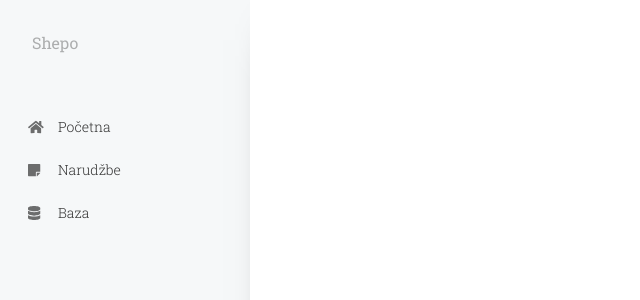
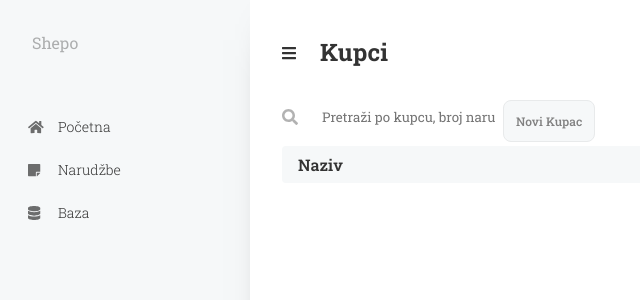
Before and after one commit to dinoDanic/shepo-old, a React (Create React App) app: page /db/customers in a window 1280 px wide. Shown: the top 300 px of the page, without its empty margins (0-640 px from the left). Built offline with nearby package versions, Linux system fonts and the light colour scheme.

Commit message:
products

```diff
--- a/package.json
+++ b/package.json
@@ -14,6 +14,7 @@
     "@types/react": "^17.0.19",
     "@types/react-dom": "^17.0.9",
     "firebase": "^8.10.0",
+    "formik": "^2.2.9",
     "framer-motion": "^4.1.17",
     "react": "^17.0.2",
     "react-beautiful-dnd": "^13.1.0",
--- a/src/App.jsx
+++ b/src/App.jsx
@@ -8,6 +8,7 @@ import DashboardPage from "./pages/dashboard/dashboard.pages";
 import OrdersPage from "./pages/orders/orders.pages";
 import DbPage from "./pages/db/db.page";
 import ProductsPage from "./pages/products/products.page";
+import Customers from "./pages/customers/customers.page";
 
 function App() {
   return (
@@ -21,6 +22,7 @@ function App() {
         <Route exact path="/orders" component={OrdersPage} />
         <Route exact path="/db" component={DbPage} />
         <Route exact path="/db/products" component={ProductsPage} />
+        <Route exact path="/db/customers" component={Customers} />
       </Content>
     </Container>
   );
--- a/src/components/add-product/add-product.component.jsx
+++ b/src/components/add-product/add-product.component.jsx
@@ -25,48 +25,67 @@ const AddProduct = ({ setShowAddProduct }) => {
   };
 
   return (
-    <BoxPop setShowAddProduct={setShowAddProduct}>
+    <BoxPop w="60" setLayer={setShowAddProduct}>
       <Container>
         <Title>Dodaj Proizvod</Title>
         <Form onSubmit={handleSubmit}>
+          <Row>
             <FormSection>
               <InputTitle>Šifra Proizvoda</InputTitle>
               <Input
+                style={{ flex: 0.5 }}
                 onChange={(e) => setProductCode(e.target.value)}
-              placeholder=""
+                placeholder="557CP"
               />
             </FormSection>
             <FormSection>
               <InputTitle>Naziv proizvoda</InputTitle>
               <Input
                 onChange={(e) => setProductName(e.target.value)}
-              placeholder=""
+                placeholder="Pečenjara Krović"
               />
             </FormSection>
+          </Row>
           <FormSection>
-            <InputTitle>Težina kg</InputTitle>
+            <InputTitle>Težina</InputTitle>
             <Input
               onChange={(e) => setProductWeight(e.target.value)}
-              placeholder=""
+              placeholder="kg"
             />
           </FormSection>
-          <Button variant="primary">Dodaj</Button>
+          <ButtonContainer>
+            <Button variant="primary">Dodaj Proizvod</Button>
+          </ButtonContainer>
         </Form>
       </Container>
     </BoxPop>
   );
 };
 
-const Container = styled.div``;
+const Container = styled.div`
+  position: relative;
+  height: 100%;
+`;
 const FormSection = styled.div`
   margin-bottom: 10px;
+  flex: 0.49;
 `;
 const Form = styled.form`
   margin-top: ${(props) => props.theme.space[5]};
+  height: 100%;
+`;
+const Row = styled.div`
+  display: flex;
+  justify-content: space-between;
 `;
 const InputTitle = styled.h5`
   font-weight: 400;
   margin-bottom: ${(props) => props.theme.space[1]};
 `;
+const ButtonContainer = styled.div`
+  position: absolute;
+  bottom: 0;
+  right: 0;
+`;
 
 export default AddProduct;
--- a/src/components/ui/bar/bar.component.jsx
+++ b/src/components/ui/bar/bar.component.jsx
@@ -30,6 +30,7 @@ const defaultStyle = (theme) => `
   cursor: pointer;
   border-radius: ${theme.borderRadius.s};
   margin-bottom: ${theme.space[1]};
+  font-weight: 300;
   div {
     display: flex;
     justify-content: center;
--- a/src/components/ui/box-pop/box-pop.component.jsx
+++ b/src/components/ui/box-pop/box-pop.component.jsx
@@ -4,11 +4,11 @@ import { motion } from "framer-motion";
 
 import Box from "../box/box.component";
 
-const BoxPop = ({ children, setShowAddProduct, w }) => {
+const BoxPop = ({ children, setLayer }) => {
   return (
     <Container animate={{ scale: 1 }}>
-      <Layer onClick={() => setShowAddProduct(false)} />
-      <Content style={{ width: `${w}%` }}>
+      <Layer onClick={() => setLayer(false)} />
+      <Content>
         <Box>{children}</Box>
       </Content>
     </Container>
@@ -23,7 +23,7 @@ const Container = styled(motion.div)`
   height: 100%;
   display: flex;
   justify-content: center;
-  padding-top: ${(props) => props.theme.space[14]};
+  align-items: center;
   z-index: 100;
 `;
 const Layer = styled.div`
@@ -39,6 +39,8 @@ const Content = styled.div`
   z-index: 150;
   height: fit-content;
   min-width: 300px;
+  width: 60%;
+  height: 90%;
 `;
 
 export default BoxPop;
--- a/src/components/ui/box/box.component.jsx
+++ b/src/components/ui/box/box.component.jsx
@@ -8,8 +8,10 @@ const Box = ({ children }) => {
 const Container = styled.div`
   border-radius: ${({ theme }) => theme.borderRadius.m};
   border: 1px solid ${({ theme }) => theme.colors.ui.border};
-  padding: ${(props) => props.theme.space[3]};
+  padding: ${(props) => props.theme.space[6]};
   background-color: white;
+  width: 100%;
+  height: 100%;
 `;
 
 export default Box;
--- a/src/components/ui/button/button.conponent.jsx
+++ b/src/components/ui/button/button.conponent.jsx
@@ -2,13 +2,15 @@ import React from "react";
 import styled from "styled-components";
 
 const defaultStyle = (theme) => `
-padding: ${theme.space[2]};
-margin-bottom: ${theme.space[2]};
+padding: ${theme.space[3]} ${theme.space[3]};
 border: 1px solid ${theme.colors.ui.border};
 border-radius: ${theme.borderRadius.m};
 color: gray;
+font-weight: 500;
 cursor: pointer;
+height: fit-content;
 font-size: ${theme.fontSize.xs};
+
 &:hover {
   border: 1px solid ${theme.colors.ui.borderHover};
 }
--- a/src/components/ui/input/input.component.jsx
+++ b/src/components/ui/input/input.component.jsx
@@ -6,7 +6,7 @@ const Input = ({ ...otherProps }) => {
 };
 
 const InputUi = styled.input`
-  padding: ${(props) => props.theme.space[1]};
+  padding: ${(props) => props.theme.space[2]};
   border: 1px solid ${(props) => props.theme.colors.ui.border};
   border-radius: ${(props) => props.theme.borderRadius.s};
   width: 100%;
--- /dev/null
+++ b/src/pages/customers/components/new-customer.component.jsx
@@ -0,0 +1,65 @@
+import React, { useState } from "react";
+import styled from "styled-components";
+
+import BoxPop from "../../../components/ui/box-pop/box-pop.component";
+import Title from "../../../structure/theme/typography/title.typography";
+import Input from "../../../components/ui/input/input.component";
+import Button from "../../../components/ui/button/button.conponent";
+
+const NewCustomer = ({ setShowCustomer }) => {
+  const [showOffice, setShowOffice] = useState(false);
+  const handleSubmit = (e) => {
+    e.preventDefault();
+  };
+  return (
+    <BoxPop setLayer={setShowCustomer}>
+      <Container>
+        <Title>Novi Kupac</Title>
+        <Form onSubmit={handleSubmit}>
+          <Row>
+            <FormSection>
+              <InputTitle>Naziv</InputTitle>
+              <Input placeholder="" />
+            </FormSection>
+            <FormSection>
+              <InputTitle>Adresa</InputTitle>
+              <Input placeholder="" />
+            </FormSection>
+          </Row>
+
+          <Button>Dodaj Poslovnicu</Button>
+          <ButtonContainer>
+            <Button variant="primary">Dodaj Kupca</Button>
+          </ButtonContainer>
+        </Form>
+      </Container>
+    </BoxPop>
+  );
+};
+
+const Container = styled.div`
+  width: 100%;
+  height: 100%;
+  position: relative;
+`;
+const FormSection = styled.div`
+  margin-bottom: 10px;
+  flex: 0.49;
+`;
+const Form = styled.form`
+  margin-top: ${(props) => props.theme.space[5]};
+`;
+const InputTitle = styled.h5`
+  font-weight: 400;
+  margin-bottom: ${(props) => props.theme.space[1]};
+`;
+const Row = styled.div`
+  display: flex;
+  justify-content: space-between;
+`;
+const ButtonContainer = styled.div`
+  position: absolute;
+  bottom: 0;
+  right: 0;
+`;
+export default NewCustomer;
--- /dev/null
+++ b/src/pages/customers/customers.page.jsx
@@ -0,0 +1,39 @@
+import React, { useState } from "react";
+import styled from "styled-components";
+
+import Header from "../../components/header/header.component";
+import SearchBar from "../orders/components/search-bar.component";
+import Bar from "../../components/ui/bar/bar.component";
+import Button from "../../components/ui/button/button.conponent";
+import NewCustomer from "./components/new-customer.component";
+
+const Customers = () => {
+  const [showCustomer, setShowCustomer] = useState(false);
+  return (
+    <Container>
+      <Header title="Kupci" />
+      <FnBar>
+        <SearchBar />
+        <Button
+          onClick={() => {
+            setShowCustomer(true);
+          }}
+        >
+          Novi Kupac
+        </Button>
+      </FnBar>
+      <Bar variant="main">
+        <CustomerName>Naziv</CustomerName>
+      </Bar>
+      {showCustomer && <NewCustomer setShowCustomer={setShowCustomer} />}
+    </Container>
+  );
+};
+
+const Container = styled.div``;
+const CustomerName = styled.div``;
+const FnBar = styled.div`
+  display: flex;
+`;
+
+export default Customers;
--- a/src/pages/db/db.page.jsx
+++ b/src/pages/db/db.page.jsx
@@ -14,7 +14,9 @@ const DbPage = () => {
         <Link to="db/products">
           <IconCard icon="faShapers" text="Proizvodi" />
         </Link>
-        <IconCard icon="faBriefcase" text="Kupci" />
+        <Link to="db/customers">
+          <IconCard icon="faBriefcase" text="Kupci" />
+        </Link>
       </CardContainer>
     </Container>
   );
--- a/src/pages/products/products.page.jsx
+++ b/src/pages/products/products.page.jsx
@@ -2,8 +2,8 @@ import React, { useState, useEffect } from "react";
 import { db } from "../../firebase/firebase.utils";
 import styled, { css } from "styled-components";
 
+import Header from "../../components/header/header.component";
 import SearchBar from "../orders/components/search-bar.component";
-import MenuTrigger from "../../components/menu/components/menu-trigger.component";
 import Button from "../../components/ui/button/button.conponent";
 import AddProduct from "../../components/add-product/add-product.component";
 import Product from "./product/product.component";
@@ -27,10 +27,7 @@ const ProductsPage = () => {
 
   return (
     <Container>
-      <Header>
-        <MenuTrigger />
-        <Title>Baza</Title>
-      </Header>
+      <Header title="Proizvodi" />
       <FnBar>
         <SearchBar />
         <Button onClick={() => setShowAddProduct(true)}>Novi Proizvod</Button>
@@ -49,25 +46,6 @@ const ProductsPage = () => {
 };
 
 const Container = styled.div``;
-
-const Title = styled.h2``;
-
-const Header = styled.div`
-  display: flex;
-  align-items: center;
-  margin-bottom: ${(props) => props.theme.space[8]};
-  padding-top: ${(props) => props.theme.space[3]};
-`;
-
-const OrdersBar = styled.div`
-  padding: 10px 15px;
-  border-radius: ${({ theme }) => theme.borderRadius.m};
-  cursor: pointer;
-  display: flex;
-  justify-content: space-between;
-  background-color: ${(props) => props.theme.colors.brand.body};
-  margin-bottom: ${(props) => props.theme.space[2]};
-`;
 
 const FnBar = styled.div`
   display: flex;
```
Also changed, not shown: 1 other file (tests, documents, lock files or other folders). Lines whose indentation alone changed are shown as unchanged.
